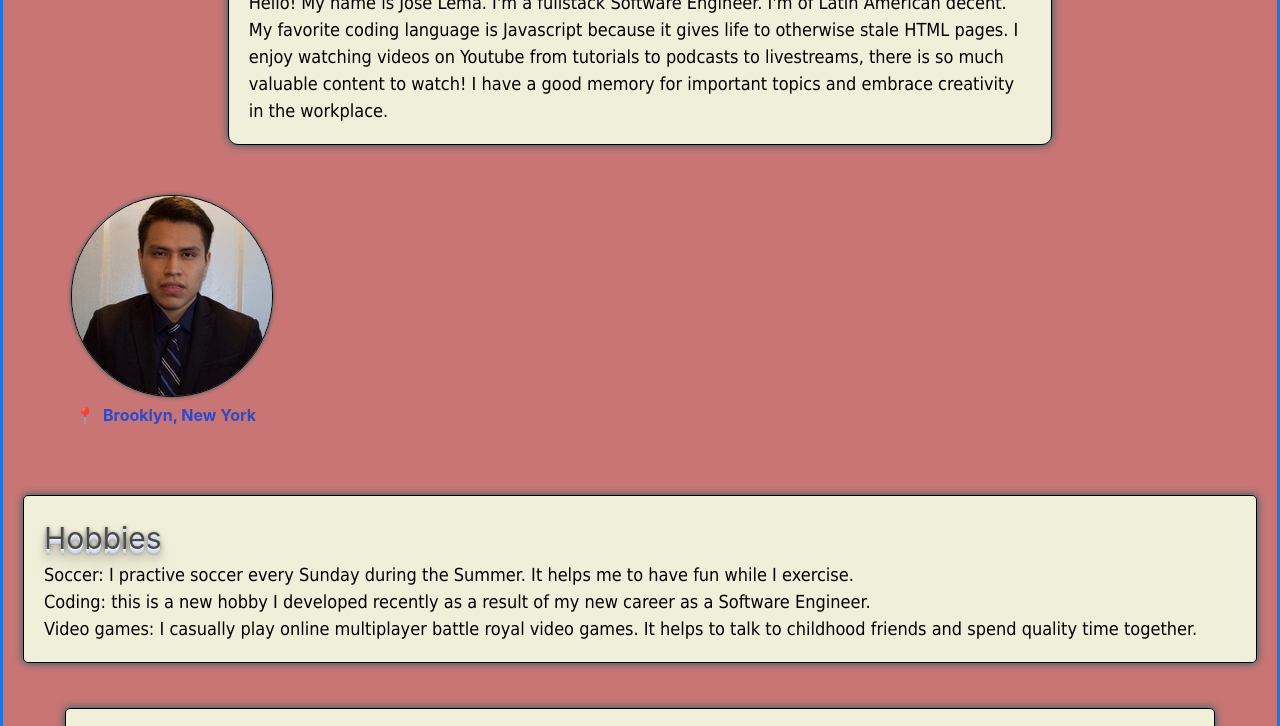
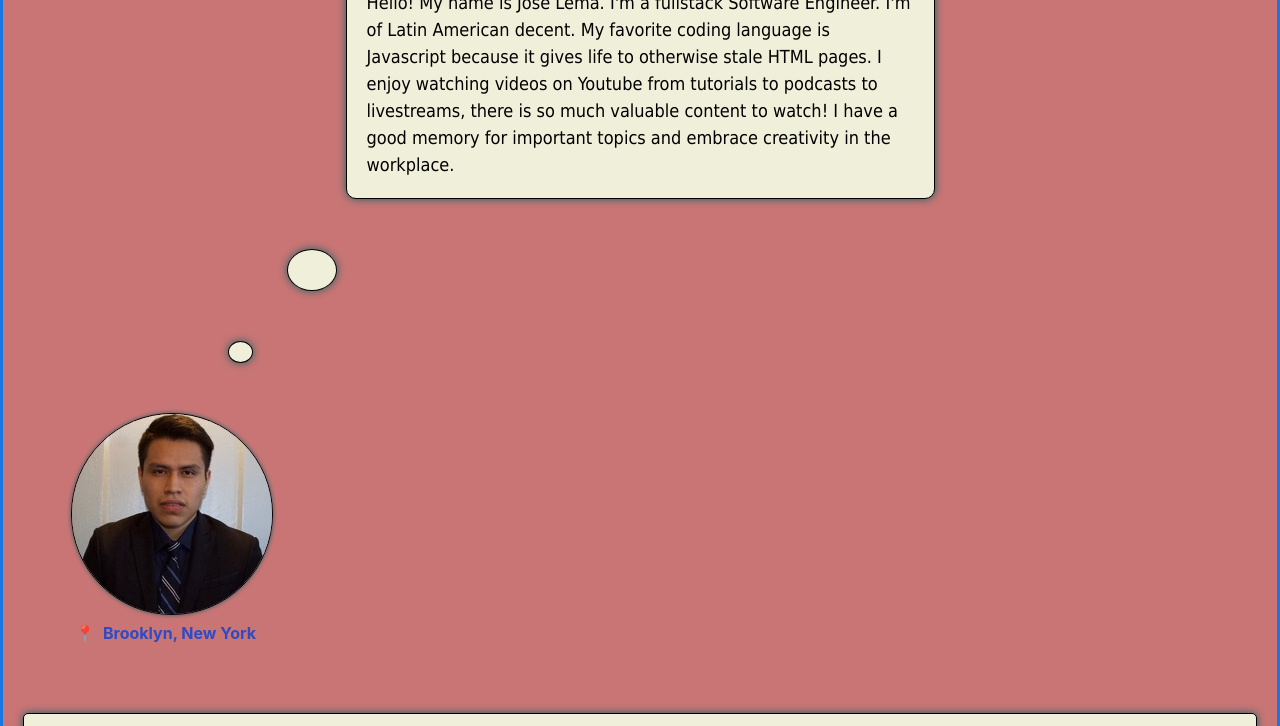
Before and after one commit to mauilema/developer-portfolio-site, a website: page index.html in a window 1280 px wide. Shown: the part 236-962 px from the top of the page. Drawn offline with nearby package versions, Linux system fonts and the light colour scheme.

Commit message:
added more styling to the about me section

```diff
--- a/index.html
+++ b/index.html
@@ -117,22 +117,23 @@
     </div>
 
     <section class="section">
-      <span>
-        <!--message example start  -->
         <div class="main-content-about-me">
           <h1 class="font-for-section-titles">About Me:</h1>
           <span class="font-for-section-content">Hello! My name is Jose Lema. I'm a fullstack Software Engineer. I'm of Latin American decent. My favorite coding language is Javascript because it gives life to otherwise stale HTML pages. I enjoy watching videos on Youtube from tutorials to podcasts to livestreams, there is so much valuable content to watch! I have a good memory for important topics and embrace creativity in the workplace. </span>
         </div>
-        <!--message example end -->
-      </span>
-      <span>
+
+        <div class="main-content-comment-circle">
+        </div>
+
+        <div class="main-content-comment-circle-sm">
+        </div>
+
         <figure>
           <img src="./assets/Jose-Lema.png" alt="Jose Lema's Profile Picture" class="profile-image">
         </figure>
         <div class="profile-location">
           <a id="no-underline" href="https://tinyurl.com/mauilema" target="_blank">📍</a><a id="no-underline" href="https://tinyurl.com/mauilema" target="_blank">Brooklyn, New York</a>
         </div>
-      </span>
     </section>
 
     <div class="main-content">
--- a/styles.css
+++ b/styles.css
@@ -38,8 +38,8 @@ footer {
     border: 1px solid black;
     width: fit-content;
     /* block-size: fit-conten; */
-    margin-left: 15%;
-    margin-right: 15%;
+    margin-left: 25%;
+    margin-right: 25%;
     padding: 20px;
     margin-top: 20px;
     margin-bottom: 50px;
@@ -48,6 +48,35 @@ footer {
     background-color: #f0efda;
   }
 
+  .main-content-comment-circle {
+    border: 1px solid black;
+    width:  50px;
+    height: 10px;
+    /* block-size: fit-conten; */
+    margin-left: 20%;
+    margin-right: 15%;
+    padding: 20px;
+    margin-top: 20px;
+    margin-bottom: 50px;
+    box-shadow: 0 0 8px #1c6163;
+    border-radius: 50%;
+    background-color: #f0efda;
+  }
+
+  .main-content-comment-circle-sm {
+    border: 1px solid black;
+    width: 25px;
+    height: 5px;
+    /* block-size: fit-conten; */
+    margin-left: 15%;
+    margin-right: 15%;
+    padding: 10px;
+    margin-top: 20px;
+    margin-bottom: 50px;
+    box-shadow: 0 0 8px #1c6163;
+    border-radius: 50%;
+    background-color: #f0efda;
+  }
 
   /* .main-content-education {
     border: 1px solid black;
```
